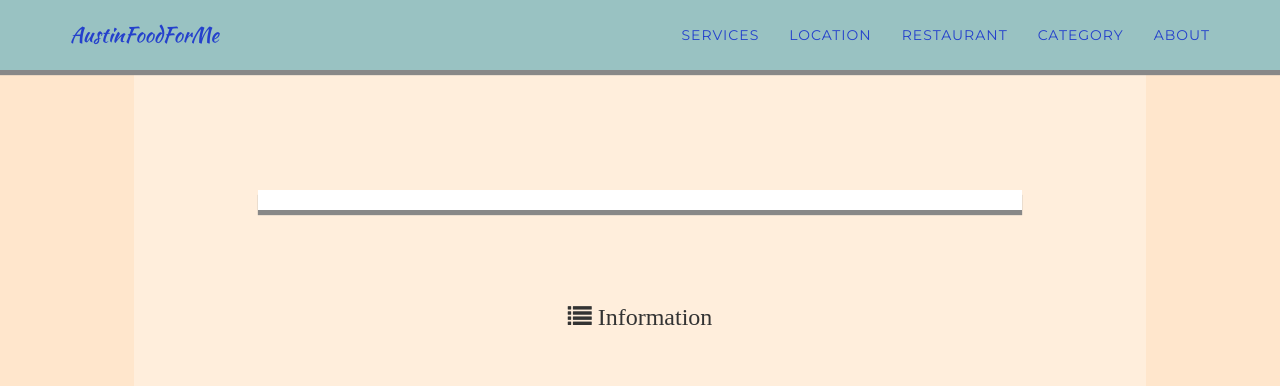
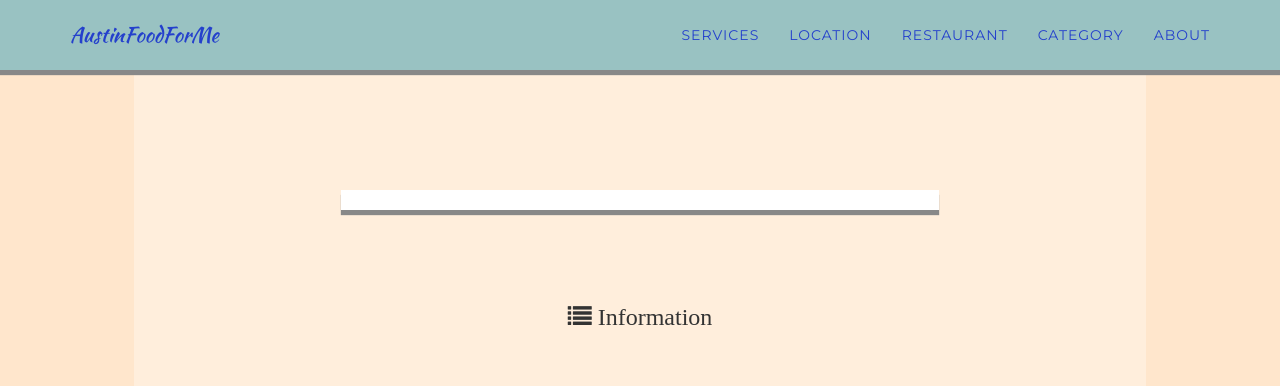
Before and after one commit to brockuniera/cs373-idb, a Flask app: template app/templates/category.html in a window 1280 px wide. Shown: the top 386 px of the page. Run offline with Flask 2, Linux system fonts and the light colour scheme; the template is opened without the code that fills it, so the values that code supplies are empty; some libraries are stand-ins or nearby versions; some web fonts are replaced.

Commit message:
Made sliding category thing smaller

```diff
--- a/app/templates/category.html
+++ b/app/templates/category.html
@@ -14,7 +14,7 @@
     <section class="features">
       <h2 class="center-text">{{ catModel.name }}</h2>
       <div class="row">
-        <div class="col-md-offset-1 col-md-10">
+        <div class="col-md-offset-2 col-md-8">
             <div class="slider-outer">
             <div id="slider">
                 <figure>
```
